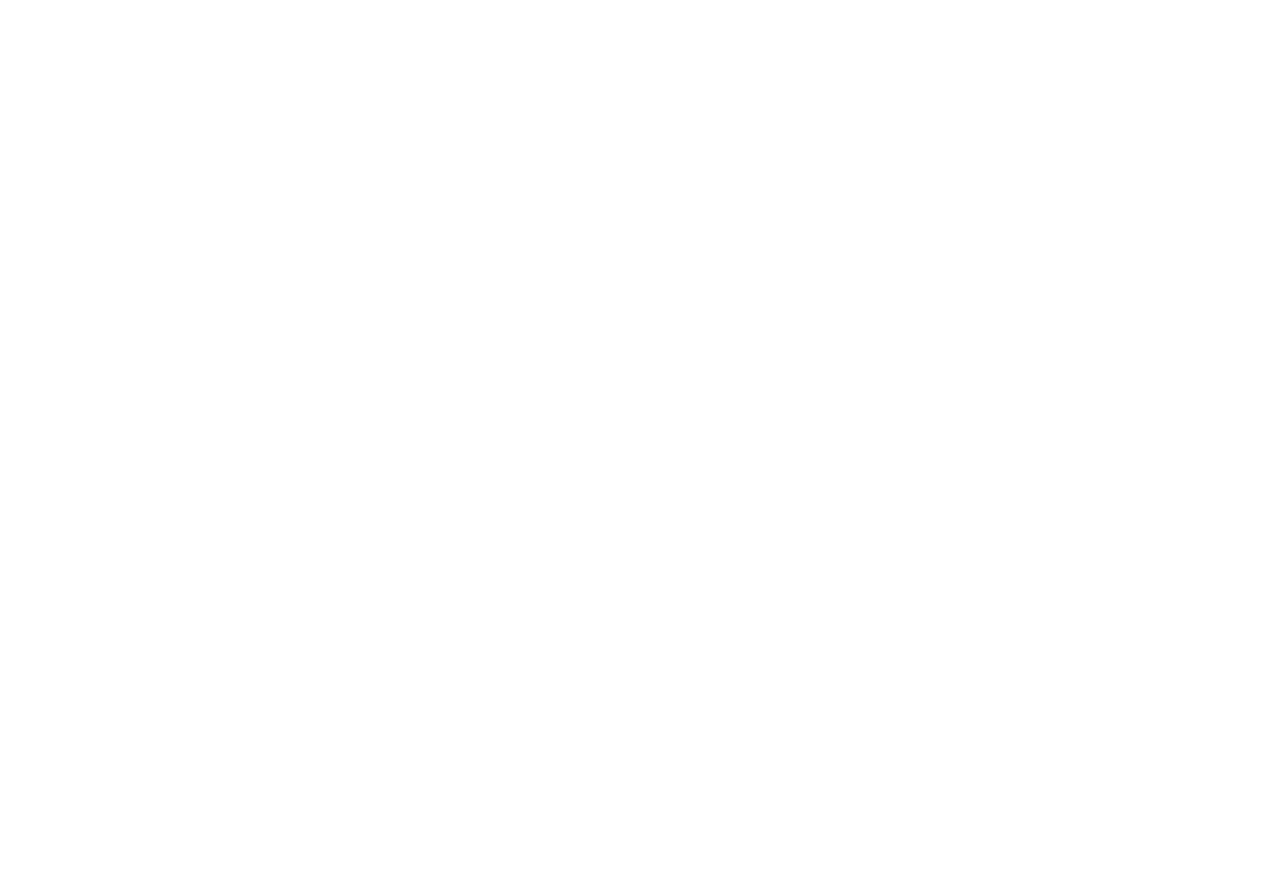
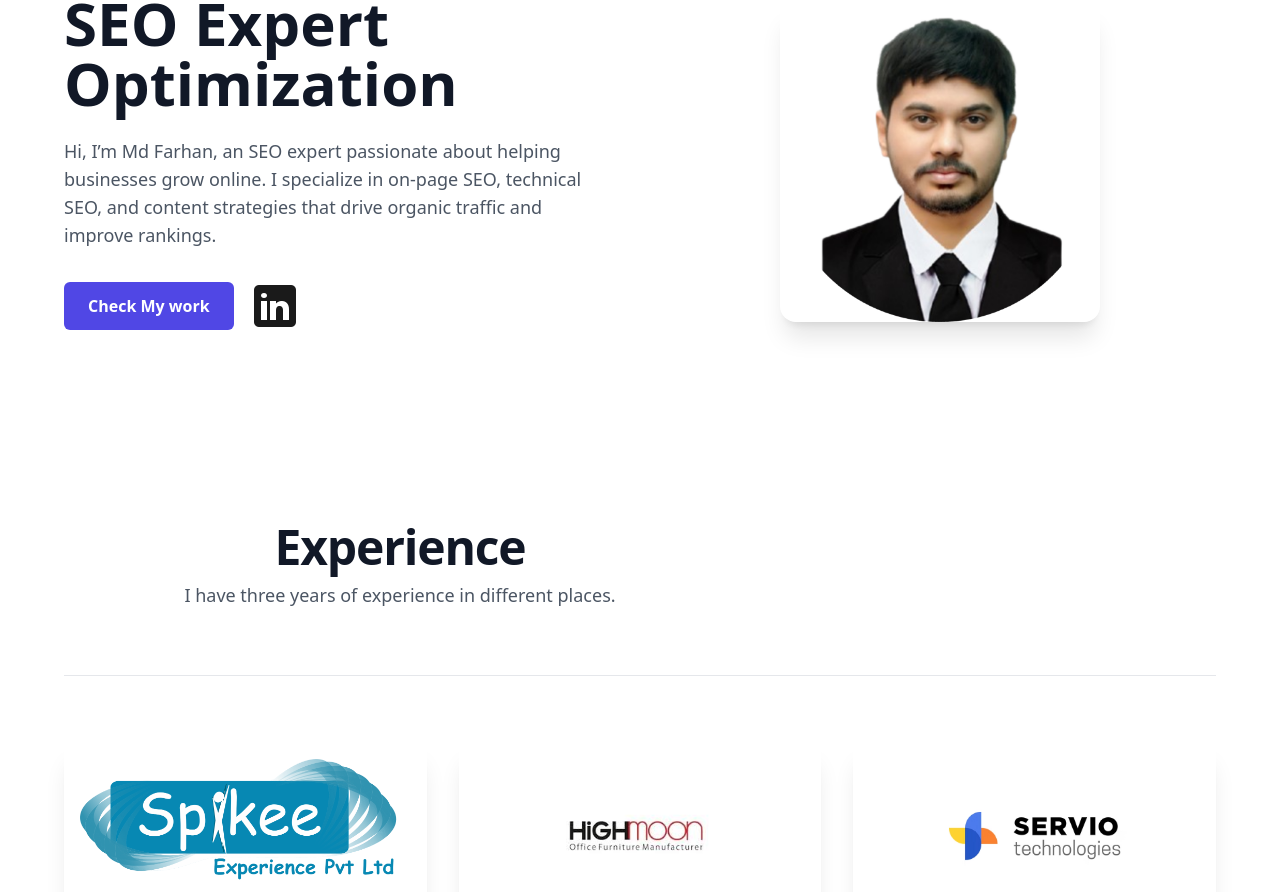
Before and after one commit to Tabrezkhan2012002/Farhankhan_portfolio01, a React (Vite) app: page / in a window 1280 px wide. Shown: the part 240-1132 px from the top of the page. Before the commit the page ends 800 px from the top, so only its background shows below. Built offline with nearby package versions, Linux system fonts and the light colour scheme.

Commit message:
Update all code to latest version

```diff
--- a/src/App.jsx
+++ b/src/App.jsx
@@ -1,37 +1,24 @@
 import React, { Fragment } from "react";
 import "./App.css";
-import { BrowserRouter, Routes, Route } from "react-router-dom";
-import { Link, NavLink } from "react-router-dom";
+import { Routes, Route } from "react-router-dom";
+
 import Navbar from "./Navbar";
 import Mywork from "../Mywork";
 import Contact from "./contact";
 import Blog from "./Blog";
 import About from "./About";
 
-
-
-
-
-
 function App() {
   return (
-
     <Fragment>
-      <BrowserRouter>
-
-
-        <Routes>
-          <Route path="/" element={<Navbar />} />
-          <Route path="/Blog" element={< Blog />} />
-          <Route path="/Contact" element={< Contact />} />
-          <Route path="/Mywork" element={< Mywork />} />
-          <Route path="/About" element={< About />} />
-
-
-
-        </Routes>
-      </BrowserRouter>
-
+      {/* <Navbar /> */}
+      <Routes>
+        <Route path="/" element={<Navbar />} />
+        <Route path="/Blog" element={<Blog />} />
+        <Route path="/Contact" element={<Contact />} />
+        <Route path="/Mywork" element={<Mywork />} />
+        <Route path="/About" element={<About />} />
+      </Routes>
     </Fragment>
   );
 }
--- a/src/Blog.jsx
+++ b/src/Blog.jsx
@@ -3,53 +3,57 @@ import { Fragment } from "react"
 function Blog() {
     return (
         <Fragment>
-            <div className="bg-white py-24 sm:py-32">
+            <div className="bg-white py-24 sm:py-32 animate-[spin_2s_1]">
                 <div className="mx-auto max-w-7xl px-6 lg:px-8">
 
                     <div className="mx-auto max-w-2xl lg:mx-0">
                         <h2 className="text-4xl font-semibold tracking-tight text-pretty text-gray-900 sm:text-5xl">
                             Experience
                         </h2>
-                        <p className="mt-2 text-lg/8 text-gray-600">
+                        <p className="mt-2 text-lg/8 text-gray-600 ">
                             I have three years of experience in different places.
                         </p>
                     </div>
 
                     <div className="mx-auto mt-10 grid max-w-2xl grid-cols-1 gap-x-8 gap-y-16 border-t border-gray-200 pt-10 sm:mt-16 sm:pt-16 lg:mx-0 lg:max-w-none lg:grid-cols-3">
-                        <div data-aos="fade-up"
-                            data-aos-duration="3000">
-                            <div className="group relative grow w-60 sm:w-72 lg:w-80 rounded-2xl shadow-xl animate-float transition-transform duration-500 hover:scale-125"
-                            >
-                                <img src="/spikee-png-scaled.png" alt="" className="h-40" />
-                                <p className="text-lg font-semibold text-indigo-700 m-4">
+
+                        <div data-aos="fade-up" data-aos-duration="2000">
+                            <div className="group relative w-full max-w-sm rounded-2xl shadow-xl p-4 animate-float transition-transform duration-500 hover:scale-110">
+                                <img
+                                    src="public/spikee-png-scaled.png"
+                                    alt=""
+                                    className="w-full h-40 object-contain"
+                                />
+                                <p className="text-lg font-semibold text-indigo-700 mt-4">
                                     I have worked as an SEO specialist for this company, focusing on improving website visibility, optimizing content, and driving targeted traffic through effective search engine strategies.
                                 </p>
                             </div>
                         </div>
 
                         <article className="flex max-w-xl flex-col items-start justify-between">
-                            <div data-aos="fade-up"
-                                data-aos-duration="3000">
-
-
-                                <div className="group relative grow w-60 sm:w-72 lg:w-80 rounded-2xl shadow-xl animate-float transition-transform duration-500 hover:scale-125"
-                                >
-                                    <img src="/images.jpg" alt="" />
-                                    <p className="text-lg font-semibold text-indigo-700 m-4">
-                                        I have worked as an SEO specialist for this company, focusing on improving website visibility, optimizing content, and driving targeted traffic through effective search engine strategies.
+                            <div data-aos="fade-up" data-aos-duration="2000">
+                                <div className="group relative w-full max-w-sm rounded-2xl shadow-xl p-4 animate-float transition-transform duration-500 hover:scale-110">
+                                    <img
+                                        src="public/images.jpg"
+                                        alt=""
+                                        className="w-full h-40 object-contain"
+                                    />
+                                    <p className="text-lg font-semibold text-indigo-700 mt-4">
+                                        As an SEO Expert, I focused on technical SEO, content optimization, and link-building strategies to improve search engine visibility and website performance.
                                     </p>
                                 </div>
                             </div>
                         </article>
-                        <div data-aos="fade-up"
-                            data-aos-duration="3000">
 
-
-                            <div className="group relative grow w-60 sm:w-72 lg:w-80 rounded-2xl shadow-xl animate-float transition-transform duration-500 hover:scale-125"
-                            >
-                                <img src="/72c0b2_555566b6e49a48a09cf53b301fce6769~mv2.avif" alt="" />
-                                <p className="text-lg font-semibold text-indigo-700 m-4">
-                                    I have worked as an SEO specialist for this company, focusing on improving website visibility, optimizing content, and driving targeted traffic through effective search engine strategies.
+                        <div data-aos="fade-up" data-aos-duration="2000">
+                            <div className="group relative w-full max-w-sm rounded-2xl shadow-xl p-4 animate-float transition-transform duration-500 hover:scale-110">
+                                <img
+                                    src="public/72c0b2_555566b6e49a48a09cf53b301fce6769~mv2.avif"
+                                    alt=""
+                                    className="w-full h-40 object-contain"
+                                />
+                                <p className="text-lg font-semibold text-indigo-700 mt-4">
+                                    In this company, I handled complete SEO strategies including keyword analysis, competitor research, and optimizing websites to drive targeted organic traffic.
                                 </p>
                             </div>
                         </div>
--- a/src/Navbar.jsx
+++ b/src/Navbar.jsx
@@ -1,6 +1,6 @@
 import { Fragment } from "react";
 import { useState } from "react";
-import { Route,Link,Routes, useNavigate } from "react-router";
+import { Route, Link, Routes, useNavigate } from "react-router";
 import Contact from "./contact";
 import Blog from "./Blog";
 import About from "./About";
@@ -11,34 +11,34 @@ import { useEffect } from "react";
 
 function Navbar() {
   const [animate, setanimate] = useState("");
-    const navigate=useNavigate();
+  const navigate = useNavigate();
   const startanimation = () => {
     setanimate("animate-[ping_1s_1]")
     setTimeout(() => {
       navigate("/Mywork");
     }, 1000);
   }
-    const blog=()=>{
+  const blog = () => {
     set
   }
   useEffect(() => {
     AOS.init({
-    duration: 1000, // animation duration in ms
-    once: true,     // animate only once per element
+      duration: 1000,
+      once: true,
     });
   }, []);
   return (
     <Fragment>
-            {/* NAVBAR */}
+
 
       <nav className="bg-white shadow">
         <div className="mx-auto max-w-7xl px-4 ">
           <div className="flex h-16 items-center justify-between ">
 
-                        {/* LEFT SIDE */}
+
             <div className="flex items-center gap-4  transition-transform duration-500 hover:scale-125">
               <img
-                                src="/profile-pic (3).png"
+                src="profile-pic (3).png"
                 alt="Mohd Farhan Khan"
                 className="h-12 w-12 rounded-full"
               />
@@ -49,7 +49,7 @@ useEffect(() => {
               </p>
             </div>
 
-                        {/* RIGHT SIDE MENU */}
+
             <div className="flex gap-8">
               <p>
                 <Link to={"/Blog"} className="no-underline cursor-pointer text-gray-700 hover:text-indigo-600 " >Blog</Link>
@@ -70,14 +70,14 @@ useEffect(() => {
       <hr />
       <br />
 
-            {/* HERO SECTION */}
+
 
 
 
       <div className={`relative isolate px-4 sm:px-6 lg:px-8 ${animate} `}>
         <div className="mx-auto max-w-7xl flex flex-col-reverse lg:flex-row items-center justify-between gap-12 py-16">
 
-    {/* LEFT SIDE TEXT */}
+
           <div className="max-w-xl flex-1 text-center lg:text-left animate-[bounce_1s_1]">
             <h1 className="text-4xl sm:text-5xl lg:text-6xl font-bold text-gray-900">
               SEO Expert Optimization
@@ -98,7 +98,7 @@ useEffect(() => {
               <button onClick={startanimation}>
                 <a href="https://www.linkedin.com/in/farhandm01/" target="_blank" rel="noopener noreferrer">
                   <img
-            src="/icons8-linkedin-50.png"
+                    src="public/icons8-linkedin-50.png"
                     alt="LinkedIn"
                     className={`ml-4 transition-transform duration-500 hover:scale-110
                 ${animate}`}
@@ -108,14 +108,14 @@ useEffect(() => {
             </div>
           </div>
 
-    {/* RIGHT SIDE IMAGE */}
+
           <div className="flex justify-center flex-1 "
             data-aos="fade-left"
             data-aos-anchor="#example-anchor"
             data-aos-offset="400"
             data-aos-duration="900">
             <img
-        src="/profile-pic (3).png"
+              src="public/profile-pic (3).png"
               alt="Farhan"
               className="w-60 sm:w-72 lg:w-80 rounded-2xl shadow-xl animate-float transition-transform duration-500 hover:scale-125"
             />
@@ -124,9 +124,9 @@ useEffect(() => {
         </div>
       </div>
       <div>
-<Blog/>
-<About/>
-<Contact/>
+        <Blog />
+        <About />
+        <Contact />
         <br /><br />
         <hr />
 
```
Also changed, not shown: src/About.jsx (+11 -11 lines), src/Contact.jsx (+4 -4 lines), src/main.jsx (+4 -3 lines). Lines whose indentation alone changed are shown as unchanged.
